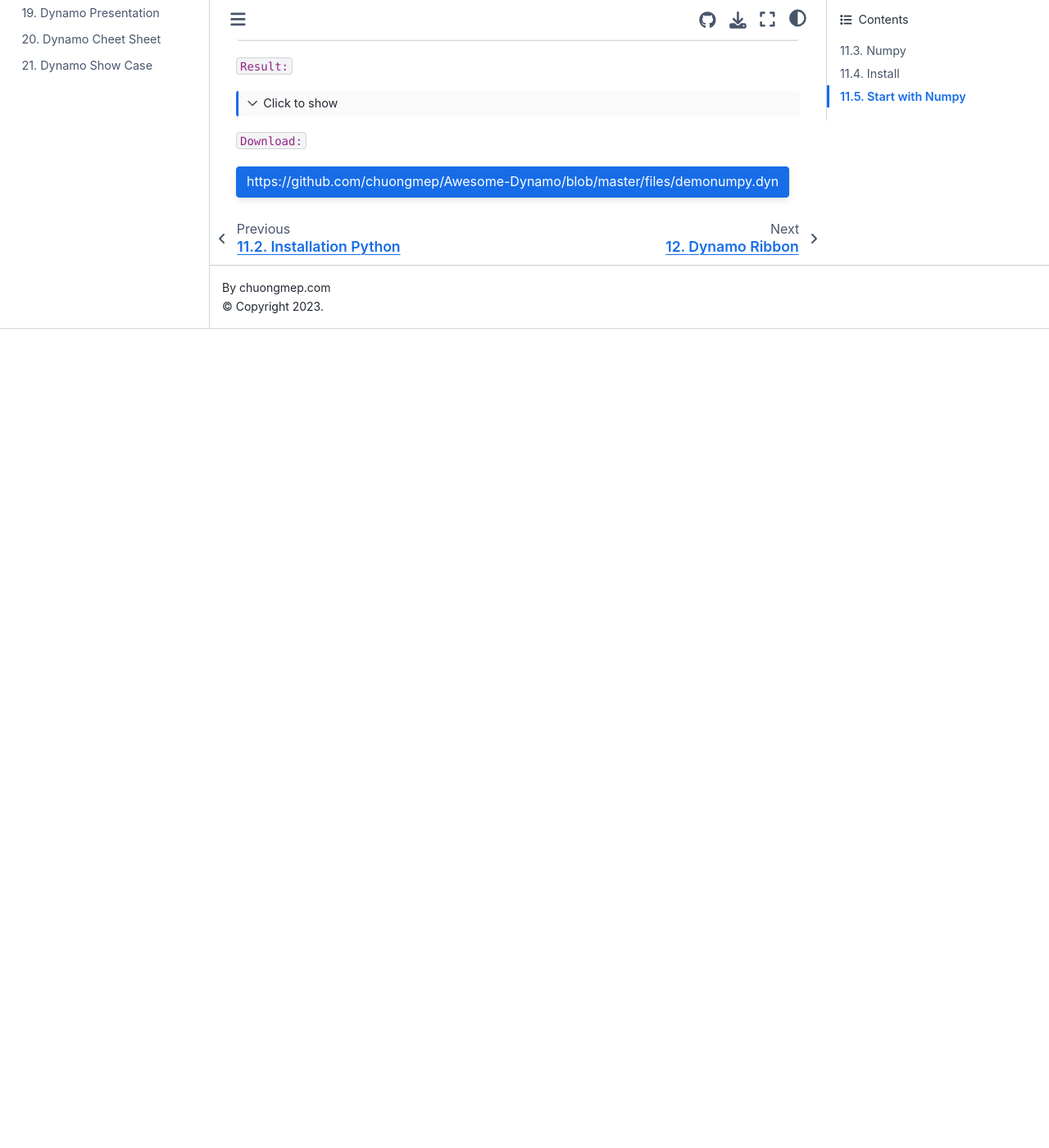
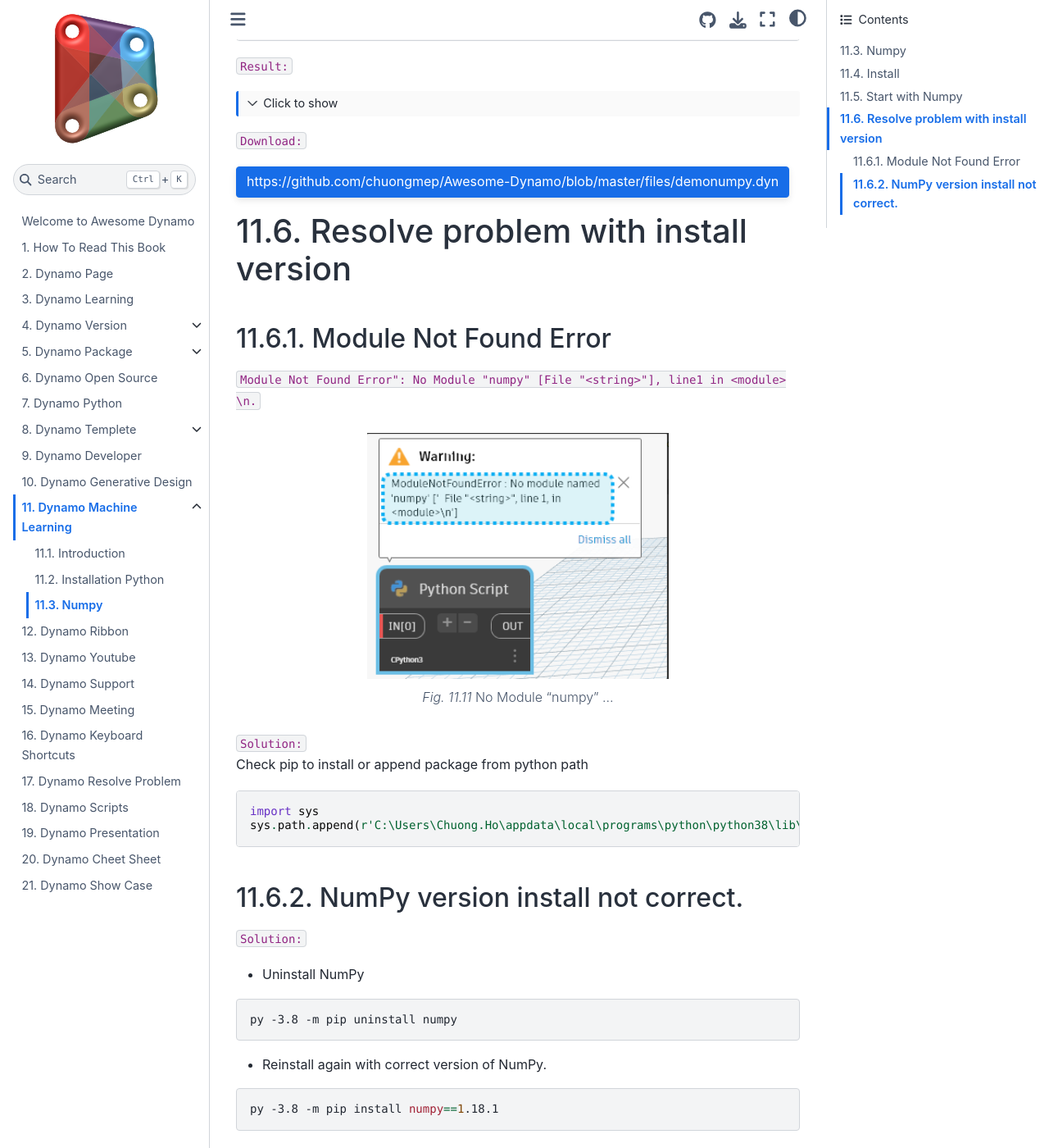
Before and after one commit to chuongmep/Awesome-Dynamo, a Jupyter Book: the page built from DynamoML/numpy.md, in a window 1280 px wide and 1400 px high, scrolled down 2450 px. Shown: the whole window at 82% size. Built offline with Jupyter Book 1.0.4 settings and Sphinx 7.4.7 and the Sphinx Book theme 1.1.4, drawn with Linux system fonts in a browser that asks for light colours; before the commit the page ends 2851 px from its top, so only the background shows below that.

Commit message:
add resolve problem

````diff
--- a/DynamoML/numpy.md
+++ b/DynamoML/numpy.md
@@ -5,7 +5,7 @@
 ```{figure} ../images/ML/numpy.png
 ---
 height: 250px
-name: directive-fig
+name: numpy-fig
 ---
 
 ```
@@ -81,3 +81,38 @@
 :color: primary
 :shadow:
 ```
+
+# Resolve problem with install version
+
+## Module Not Found Error
+
+`Module Not Found Error": No Module "numpy" [File "<string>"], line1 in <module> \n.`
+
+```{figure} ../images/ML/modulenumpyerror.png
+---
+height: 300px
+name: modulenumpyerror-fig
+---
+No Module "numpy" ...
+```
+
+`Solution:`
+Check pip to install or append package from python path
+
+```py
+import sys
+sys.path.append(r'C:\Users\Chuong.Ho\appdata\local\programs\python\python38\lib\site-packages')
+```
+
+## NumPy version install not correct.
+
+`Solution:`
+- Uninstall NumPy
+``` bash
+py -3.8 -m pip uninstall numpy
+```
+- Reinstall again with correct version of NumPy.
+
+```bash
+py -3.8 -m pip install numpy==1.18.1
+```
````
Also changed, not shown: other parts of DynamoML/numpy.md (+2 -2 lines), DynamoML/installation.md (+7 -7 lines), DynamoML/intro.md (+1 -1 lines), DynamoTemplete/designscripttemplete.md (+1 -1 lines), images/ML/modulenumpyerror.png (added).
